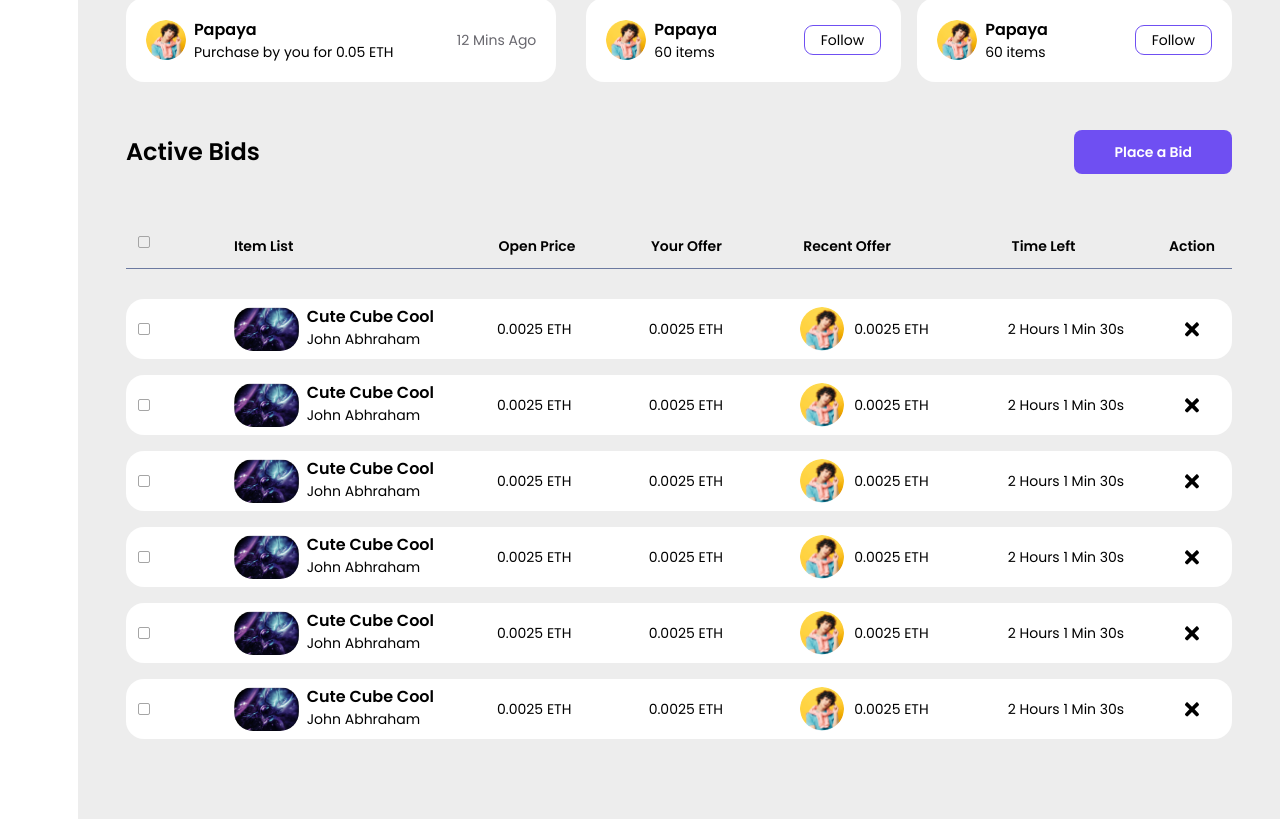
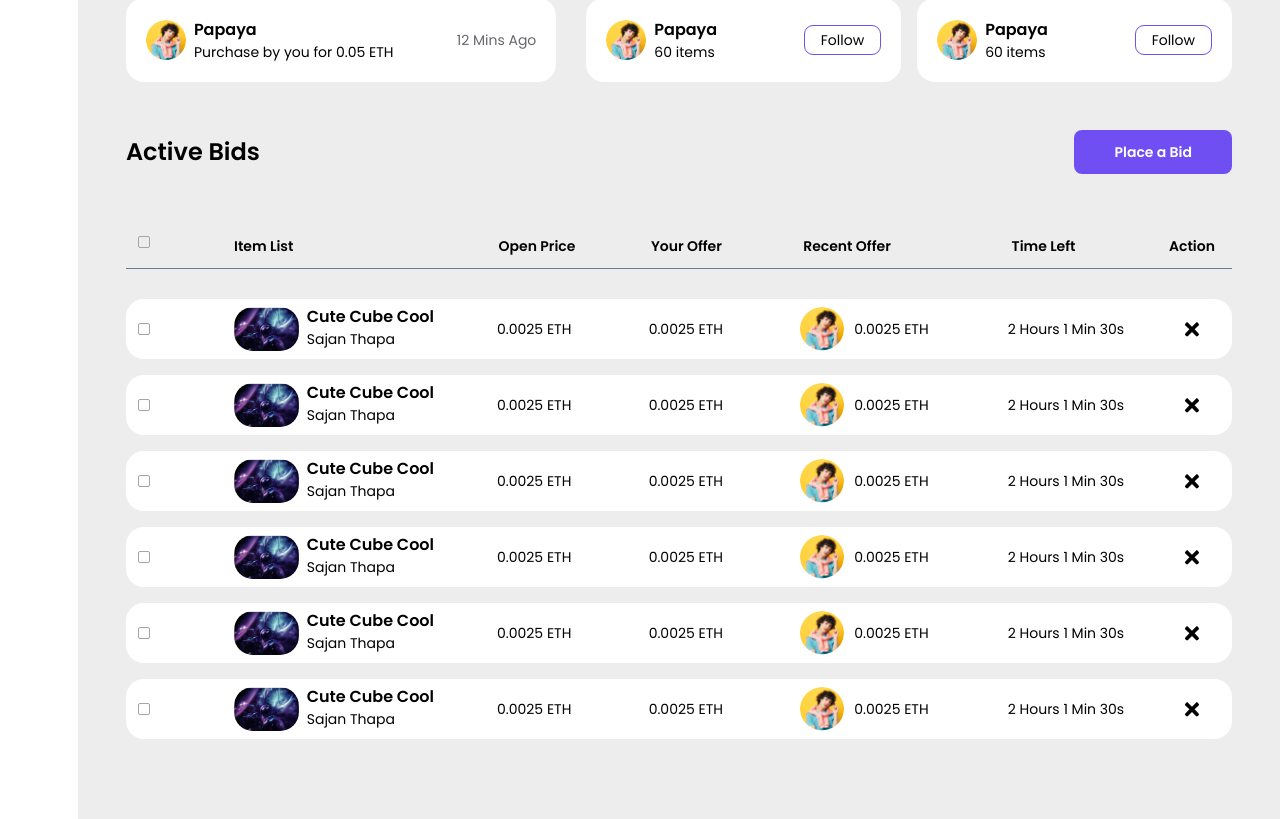
Before and after one commit to SajanThapa22/NFT-website, a React (Vite) app: page / in a window 1280 px wide. Shown: the part 2110-2929 px from the top of the page. Built offline with nearby package versions, Linux system fonts and the light colour scheme.

Commit message:
bid card user

```diff
--- a/src/components/ActiveBidCard.tsx
+++ b/src/components/ActiveBidCard.tsx
@@ -16,7 +16,7 @@ const ActiveBidCard = () => {
           <p className="text-txt-clr text-[16px] font-semibold capitalize">
             cute cube cool
           </p>
-          <p className="text-txt-clr text-sm capitalize">John Abhraham</p>
+          <p className="text-txt-clr text-sm capitalize">Sajan Thapa</p>
         </div>
       </div>
 
```
